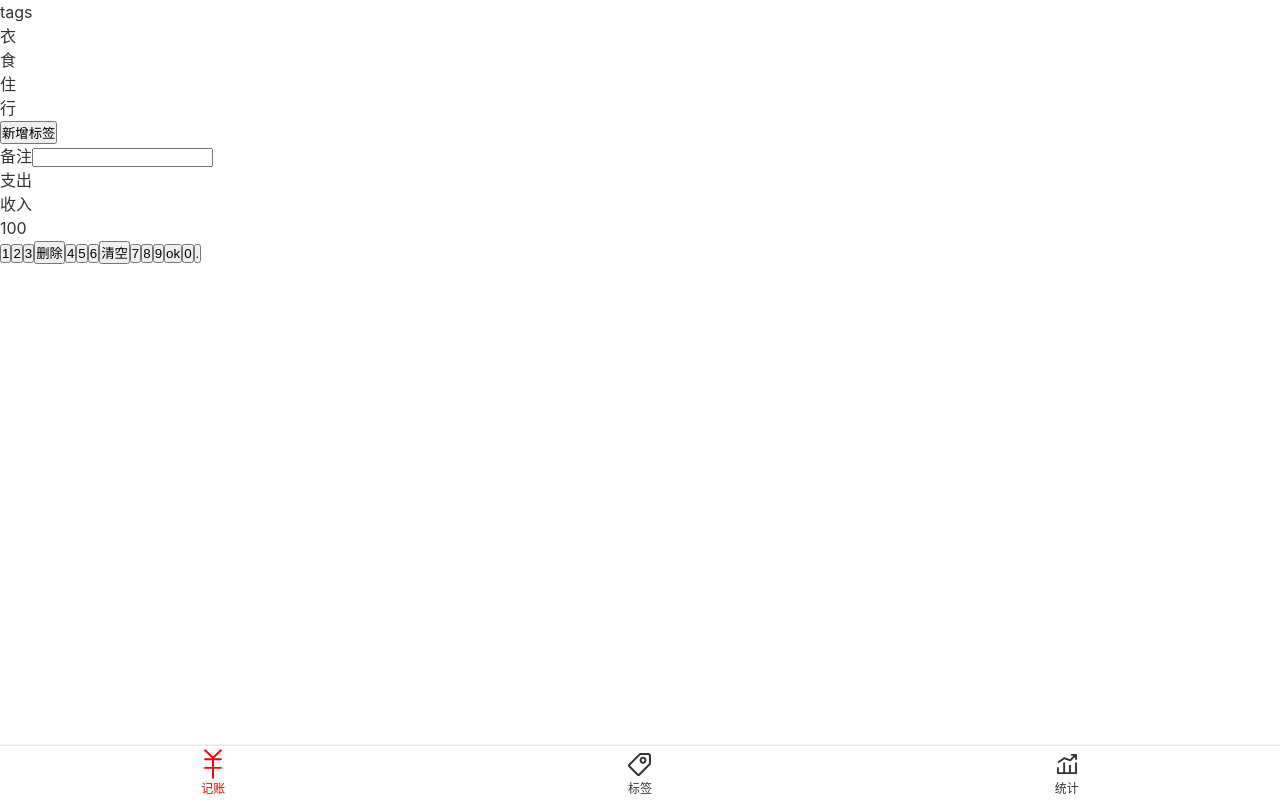
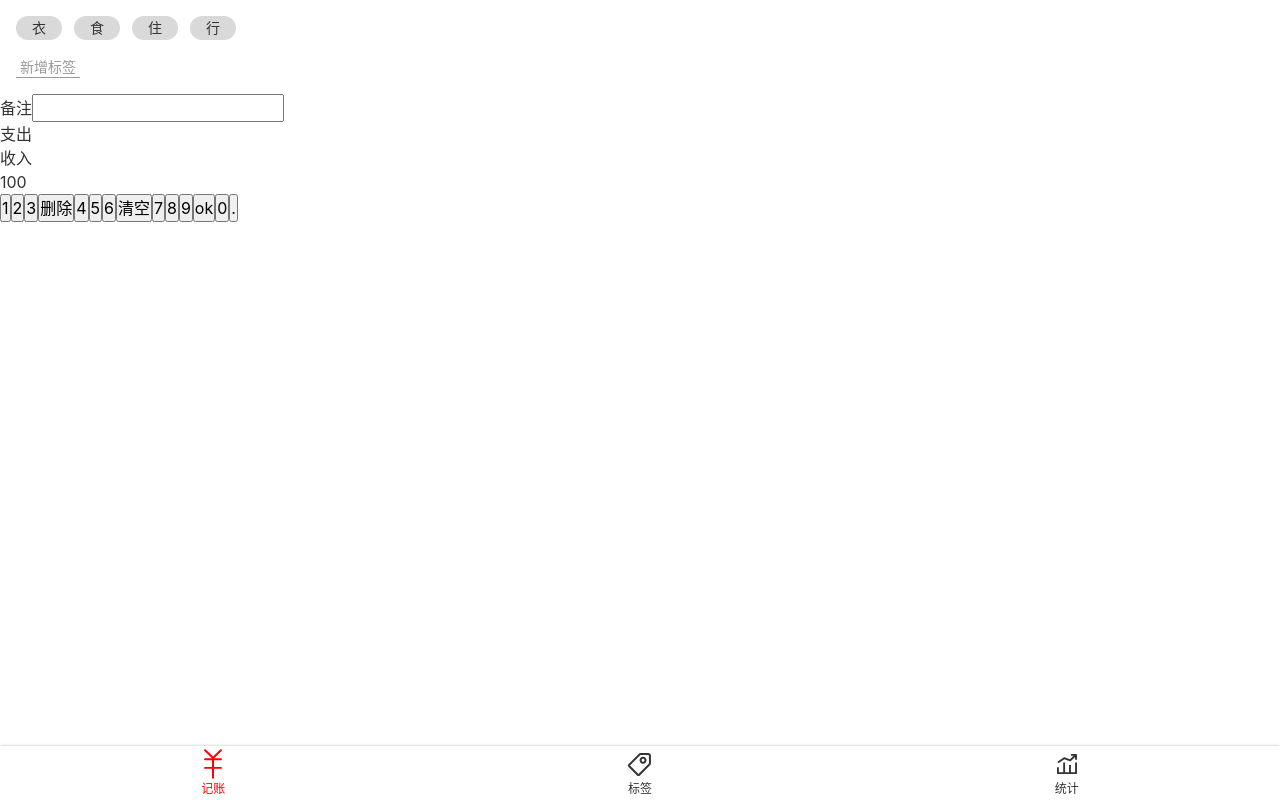
Before and after one commit to bens1320/benbenKeepAccounts, a Vue app: page /#/money in a window 1280 px wide. Built offline with nearby package versions, Linux system fonts and the light colour scheme; the HTML template or start-up script is replaced by a standard one.

Commit message:
CSS第一部分 tags

```diff
--- a/src/App.vue
+++ b/src/App.vue
@@ -16,6 +16,8 @@ body {
   font-family: $font-hei;
   //默认行高
   line-height: 1.5;
+  //默认字体大小
+  font-size: 16px;
 }
 
 </style>
--- a/src/assets/style/reset.scss
+++ b/src/assets/style/reset.scss
@@ -8,3 +8,11 @@ a{
   text-decoration: none;
   color: inherit;
 }
+
+ul, ol{
+  list-style: none;
+}
+
+button, input{
+  font: inherit;
+}
--- a/src/views/Money.vue
+++ b/src/views/Money.vue
@@ -1,6 +1,6 @@
 <template>
   <Layout>
-    <div>tags
+    <div>
       <div class="tags">
         <ul class="current">
           <li>衣</li>
@@ -54,5 +54,32 @@ export default {
 </script>
 
 <style lang="scss" scoped>
+.tags{
+  font-size: 14px;
+  padding: 16px;
+  > .current{
+    display: flex;
+    > li{
+      background: #d9d9d9;
+      $h: 24px;
+      height:$h;
+      line-height: $h;
+      border-radius: $h/2;
+      padding: 0 16px;
+      margin-right: 12px;
 
+    }
+  }
+
+  > .new{
+    padding-top: 16px;
+    button{
+      background: transparent;
+      border: none;
+      color: #999;
+      border-bottom: 1px solid;
+      padding: 0 4px;
+    }
+  }
+}
 </style>
```
